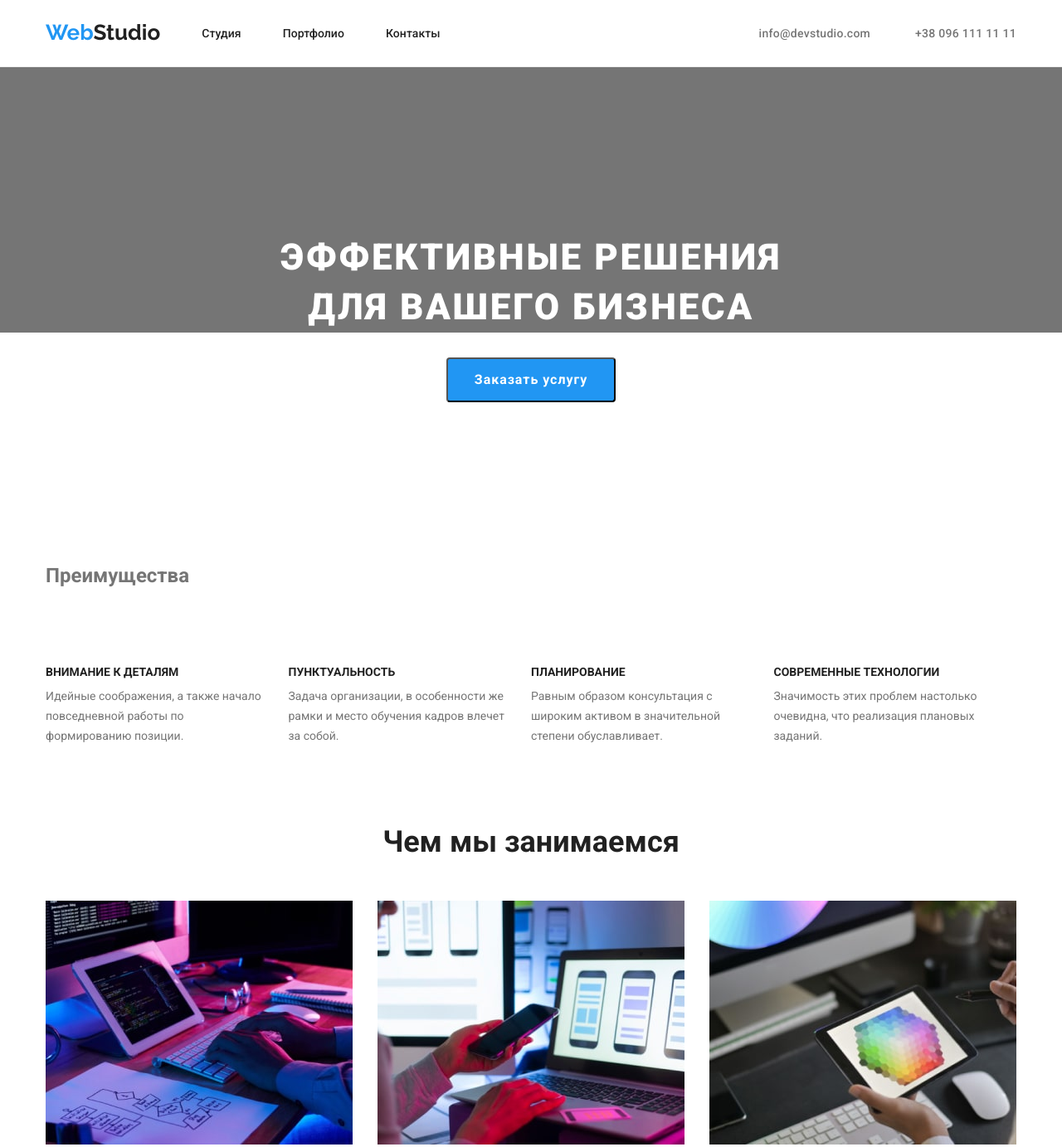
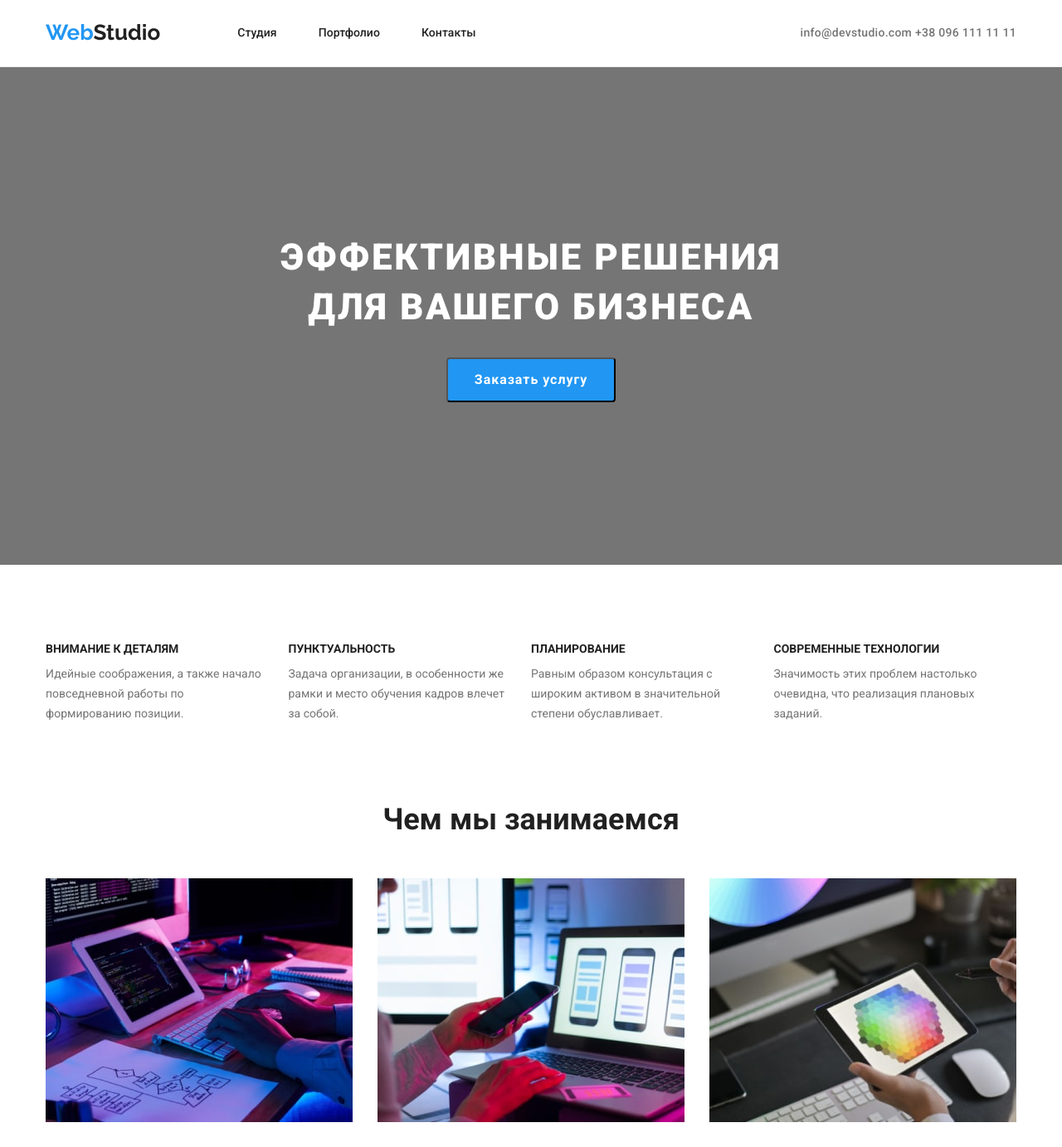
Before and after one commit to IrynaMel/goit-markup-hw-03, a plain HTML site: page index.html in a window 1280 px wide. Shown: the top 1383 px of the page at 83% size. Drawn offline with nearby package versions, Linux system fonts and the light colour scheme.

Commit message:
homework3.2

```diff
--- a/css/styles.css
+++ b/css/styles.css
@@ -27,11 +27,24 @@ img {
     display: block;
  }
 
+ .visually-hidden {
+    position: absolute;
+    width: 1px;
+    height: 1px;
+    margin: -1px;
+    padding: 0;
+    overflow: hidden;
+    border: 0;
+    clip: rect(0 0 0 0);
+}
+
 /*header*/
 .headhead{
     border-style: solid;
     border-width: 0 0 1px 0;
     border-color: #ECECEC;
+    padding-top: 24px;
+    padding-bottom: 25px;
 }
 .head{
     display: flex;
@@ -40,6 +53,7 @@ img {
 }
 .nav{
     display: flex;
+    margin-left: 43px;
 }
 
 .contacts-header{
@@ -66,8 +80,6 @@ img {
     font-weight: 700;
     font-size: 26px;
     line-height: 1.19;
-
-    padding: 24px 0 25px 0px;
 }
 
 .logo-part{
@@ -80,9 +92,12 @@ img {
     font-size: 14px;
     line-height: 1.14;
     letter-spacing: 0.06px;
+    /* margin-left: 50px; */
+}
+.nav-itam-li{
+    margin-left: 50px;
+}
 
-    padding-left: 50px;
-}
 
 .nav-itam:hover,
 .nav-itam:focus {
@@ -95,10 +110,8 @@ img {
     font-size: 14px;
     line-height: 1.14;
     letter-spacing: 0.02em;
+}
 
-    padding-left: 50px;
-
-}
 
 .contacts:hover,
 .contacts:focus {
@@ -108,6 +121,9 @@ img {
 .hero{
     height: 600px;
     text-align: center;
+    padding-top: 200px;
+    padding-bottom: 200px;
+    background-color: var(--line-text-color);
 
 }
 .header { color: var(--header-color);
@@ -116,9 +132,7 @@ img {
     font-size: 44px;
     line-height: 1.36;
     letter-spacing: 0.06em;
-    text-transform: uppercase;
-   padding-top: 200px;
-}
+    text-transform: uppercase; }
 
 .main-button{
     color: var(--header-color);
@@ -142,6 +156,10 @@ img {
 }
 
 /* advants*/
+.section{
+    padding-top: 94px;
+    padding-bottom: 94px;
+}
 
 .advant{
     display: flex;
@@ -150,7 +168,7 @@ img {
 
 .itam-advant{
     width: 270px;
-    margin: 94px 30px 94px 0;
+    margin-right: 30px;
 }
 .advant:last-child{
     padding-right: 0px;
@@ -171,18 +189,21 @@ img {
 
 }
 /*what we do*/
+.section-works{
+    padding-bottom: 94px;
+}
 .heads {
     color: var(--main-text-color);
     font-weight: bold;
     font-size: 36px;
     line-height: 1.17;
     text-align: center;
-    padding-bottom:50px;
+    margin-bottom:50px;
 
 }
 .work {
     display: flex;
-    margin-bottom: 94px;
+
 }
 .work:last-child{
     margin-right: 0px;}
@@ -197,9 +218,7 @@ img {
     background-color: #F5F4FA
     }
 
-.head-workers{
-    padding-top: 90px;
-}
+
 .workers{
     display: flex;
 }
@@ -208,7 +227,6 @@ img {
     background-color: var(--header-color);
     box-shadow: var(--line-text-color);
     text-align: center;
-    margin-bottom:  94px;
 }
 .workers-item:first-child{
     margin-left: 0px;
@@ -229,6 +247,10 @@ img {
 .footer{
     background-color: #2F303A;
     padding-top: 60px ;
+    padding-bottom: 60px;
+}
+.logo-part-footer{
+    color: var(--header-color);
 }
 
 
@@ -248,9 +270,7 @@ img {
     letter-spacing: 0.03em;
     padding-bottom: 9px;
 }
-.contacts-phone{
-    padding-bottom: 60px;
-}
+
 
 /* portfolio*/
 
@@ -284,7 +304,6 @@ img {
     display: flex;
     flex-wrap: wrap;
     margin-bottom: 64px;
-    margin-top: 34px;
 }
 
 .box{
@@ -304,6 +323,7 @@ img {
     font-size: 18px;
     line-height: 2;
     letter-spacing: 0.05em;
+    margin-bottom: 4px;
 }
 .itam-text{
     color: var(--line-text-color) ;
--- a/index.html
+++ b/index.html
@@ -17,9 +17,9 @@
         <nav class="head">
             <a href="./index.html" class="logo"> <span class="logo-part">Web</span>Studio</a>
             <ul class="nav">
-                <li class="li"><a href=""  class="nav-itam">Студия</a></li>
-                <li class="li"><a href="./portfolio.html" class="nav-itam">Портфолио</a></li>
-                <li class="li"><a href=""  class="nav-itam">Контакты</a></li>
+                <li class="li nav-itam-li"><a href=""  class="nav-itam">Студия</a></li>
+                <li class="li nav-itam-li"><a href="./portfolio.html" class="nav-itam">Портфолио</a></li>
+                <li class="li nav-itam-li"><a href=""  class="nav-itam">Контакты</a></li>
             </ul>
 
         <div class="contacts-header">
@@ -36,9 +36,9 @@
         <button type="button" class="main-button">Заказать услугу</button>
         </section>
 
-        <section>
+        <section class="section">
             <div class="container">
-            <h2>Преимущества</h2>
+            <h2 class="visually-hidden">Преимущества</h2>
             <ul class="advant">
                 <li class="li itam-advant">
                     <h3 class="advant-head">Внимание к деталям</h3>
@@ -60,7 +60,7 @@
         </div>
          </section>
 
-         <section>
+         <section class="section-works">
              <div class="container">
              <h2 class="heads">Чем мы занимаемся</h2>
              <ul class="work">
@@ -71,9 +71,9 @@
             </div>
          </section>
 
-         <section class="workers-section">
+         <section class="workers-section section">
              <div class="container">
-             <h2 class="heads head-workers">Наша команда</h2>
+             <h2 class="heads">Наша команда</h2>
              <ul class="workers">
                  <li class="li workers-item">
                      <img src="./images/img2.1.jpg" alt="парень" width="270" height="260">
@@ -103,7 +103,7 @@
 
     <footer class="footer">
         <div class="container">
-        <a href="./index.html" class="logo"> <span class="logo-part">Web</span>Studio</a>
+        <a href="./index.html" class="logo"> <span class="logo-part">Web</span><span class="logo-part-footer">Studio</span> </a>
         <address class="address">г. Киев, пр-т Леси Украинки, 26</address>
         <p class="contacts-footer">info@example.com</p>
         <p class="contacts-phone">+38 099 111 11 11</p>
```
Also changed, not shown: portfolio.html (+5 -5 lines).
